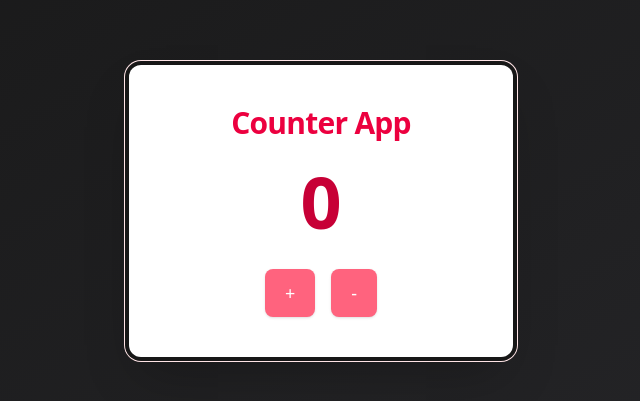
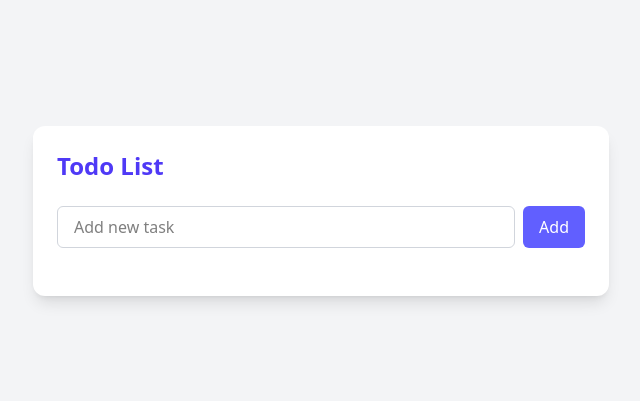
Before and after one commit to AnnaLinden/Simple_React_Apps, a React (Vite) app: page / in a window 1280 px wide. Shown: the part 189-590 px from the top of the page, without its empty margins (319-959 px from the left). Built offline with nearby package versions, Linux system fonts and the light colour scheme.

Commit message:
todo app

```diff
--- a/src/App.jsx
+++ b/src/App.jsx
@@ -1,9 +1,10 @@
 import Counter from "./components/1.Counter/Counter";
+import Todo from "./components/2.Todo/Todo";
 
 function App() {
   return (
     <>
-      <Counter />
+      <Todo />
     </>
   );
 }
--- /dev/null
+++ b/src/components/2.Todo/Todo.jsx
@@ -0,0 +1,57 @@
+import { useState } from "react";
+
+const Todo = () => {
+  const [todos, setTodos] = useState([]);
+  const [input, setInput] = useState("");
+
+  const handleSubmit = () => {
+    setTodos((todos) => {
+      return todos.concat({ text: input, id: crypto.randomUUID() });
+    });
+    setInput("");
+  };
+  const removeToDo = (id) =>
+    setTodos((todos) => todos.filter((t) => t.id != id));
+
+  return (
+    <section className='min-h-screen flex items-center justify-center bg-gray-100 px-4 py-10'>
+      <div className='w-full max-w-xl bg-white rounded-xl shadow-lg p-6 space-y-6'>
+        <h1 className='text-2xl font-semibold text-indigo-600'>Todo List</h1>
+        <div className='flex gap-2'>
+          <input
+            className='flex-1 px-4 py-2 border border-gray-300 rounded-md focus:outline-none focus:ring-2 focus:ring-indigo-400'
+            type='text'
+            value={input}
+            onChange={(e) => setInput(e.target.value)}
+            placeholder='Add new task'
+          />
+          <button
+            className='bg-indigo-500 text-white px-4 py-2 rounded-md hover:bg-indigo-600 transition'
+            onClick={handleSubmit}
+          >
+            Add
+          </button>
+        </div>
+
+        <ul className='space-y-3'>
+          {todos.map(({ id, text }) => (
+            <li
+              key={id}
+              className='flex justify-between items-center bg-gray-50 border border-gray-200 rounded-md px-4 py-2'
+            >
+              <span>{text}</span>
+              <button
+                onClick={() => removeToDo(id)}
+                className='text-red-500 hover:text-red-700 font-semibold'
+              >
+                ✕
+              </button>
+            </li>
+          ))}
+        </ul>
+      </div>
+    </section>
+  );
+};
+
+export default Todo;
```
